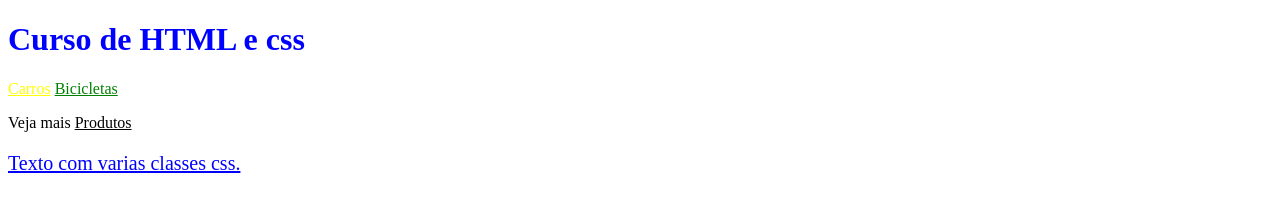
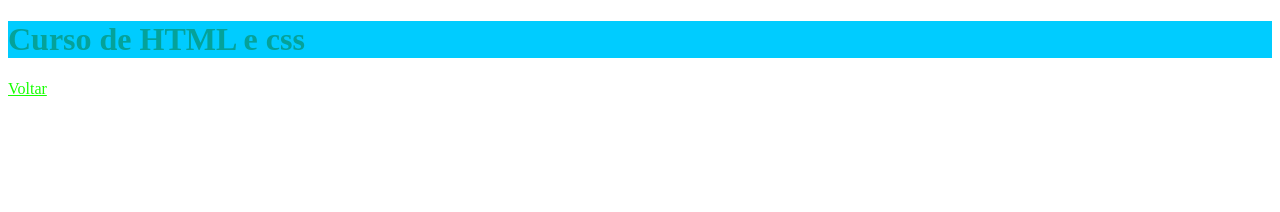
Before and after one commit to GabryelBoeira/html_css_fundamentos, a plain HTML site: page WEB/index.html in a window 1280 px wide. Drawn offline with Linux system fonts and the light colour scheme.

Commit message:
Formas de utilizacao do Background e Cores

```diff
--- a/WEB/index.html
+++ b/WEB/index.html
@@ -9,14 +9,8 @@
 
 
 <body>
-  <h1 id="intro">Curso de HTML e css</h1>
-
-  <a class="carro" href="./produtos/carros.html">Carros</a>
-  <a class="bicicleta" href="./produtos/bicicleta.html">Bicicletas</a>
-
-  <p>Veja mais <a href="./">Produtos</a> </p>
-
-  <p class="azul grande underline">Texto com varias classes css.</p>
+  <h1>Curso de HTML e css</h1>
+  <a href="./index.html">Voltar</a>
 
 </body>
 
--- a/WEB/style.css
+++ b/WEB/style.css
@@ -1,32 +1,8 @@
-h1,
-a {
-  color: red;
+h1 {
+  background-color: rgb(0, 204, 255);
+  color: rgba(10, 120, 52, 0.5);
 }
 
-p a {
-  color: black;
+a {
+  color: #15ff00;
 }
-
-#intro {
-  color: blue;
-}
-
-.bicicleta {
-  color: green;
-}
-
-.carro {
-  color: yellow;
-}
-
-.azul {
-  color: blue;
-}
-
-.grande {
-  font-size: 20px;
-}
-
-.underline {
-  text-decoration: underline;
-}
```
